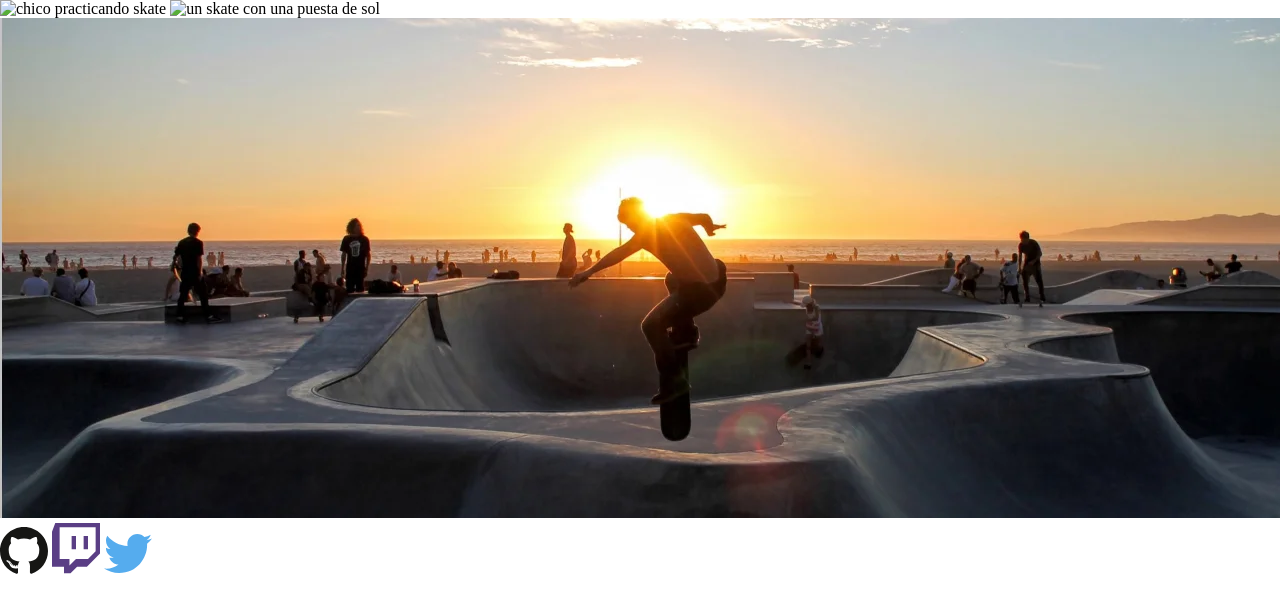
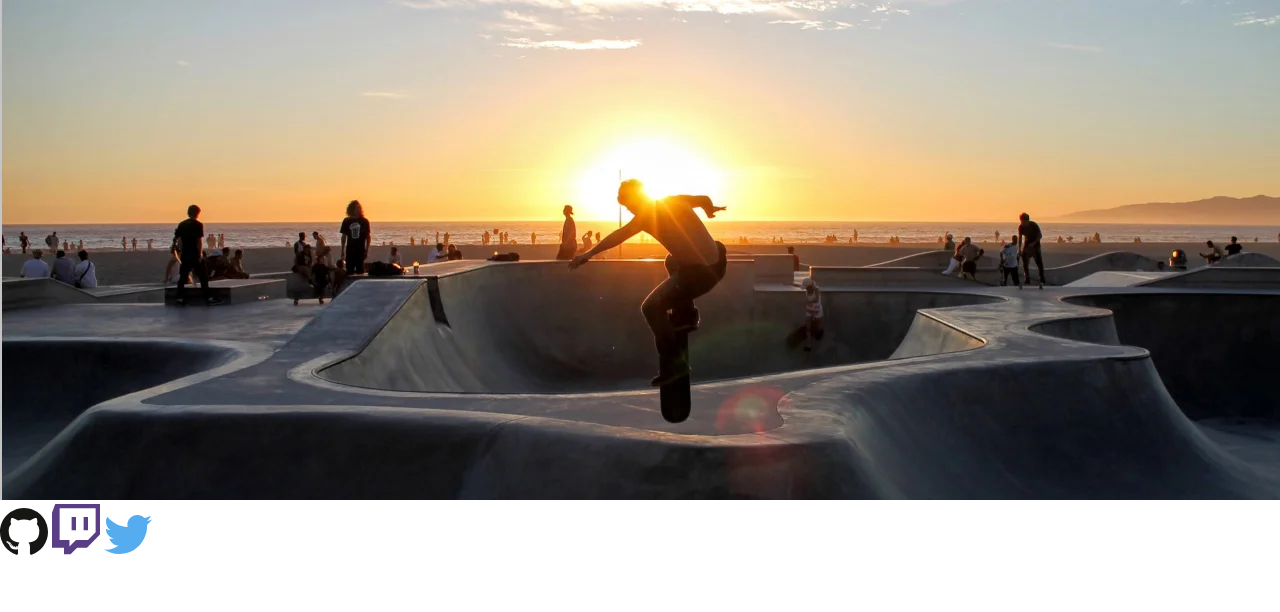
Before and after one commit to apousadaporto/ejemplo_image, a plain HTML site: page index.html in a window 1280 px wide. Shown: the top 612 px of the page. Drawn offline with Linux system fonts and the light colour scheme.

Commit message:
reducido numero de picture

```diff
--- a/index.html
+++ b/index.html
@@ -18,11 +18,6 @@
        media="(min-width:300px) and (max-width:450px) and (orientation:portrait)"
        />
 
-        <!-- SEO -->
-        <img src="" alt="chico practicando skate" />
-   </picture>
-
-   <picture>
          <!-- Tablet -->
        <source srcset="
        ./img/tablet/banner.webp 1x,
@@ -31,11 +26,6 @@
        media="(min-width:768px) and (max-width:1024px)"
        />
 
-       <!-- SEO -->
-       <img src="" alt="un skate con una puesta de sol" />
-   </picture>
-
-   <picture>
         <!-- Desktop -->
         <source srcset="
         ./img/desktop/banner.webp 1x,
@@ -45,7 +35,7 @@
         />
 
         <!-- SEO -->
-        <img src="" alt="chicos practicando skate en un parque" />
+        <img src="" alt="imagen de un skate" />
    </picture>
 
    <!-- Logo -->
```
